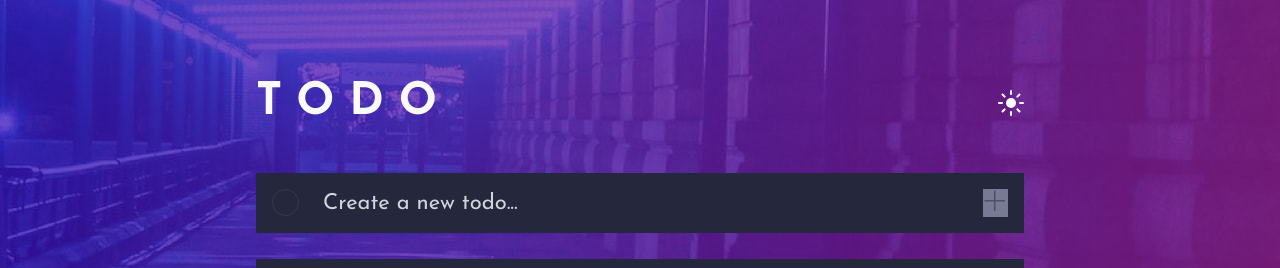
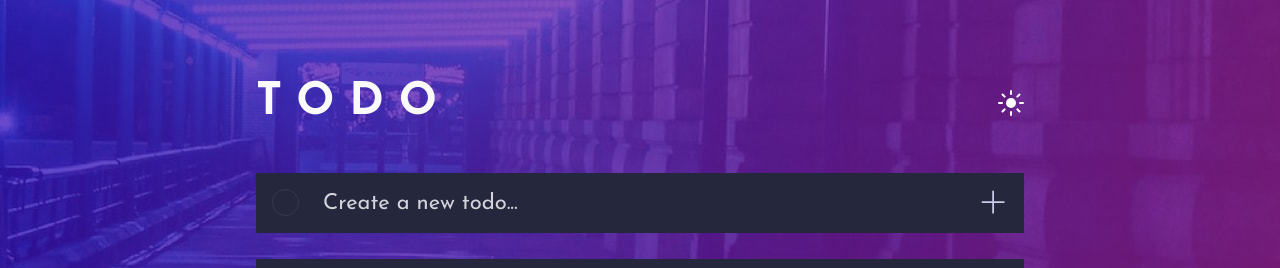
Before and after one commit to olamide234/todo, a React (Create React App) app: page / in a window 1280 px wide. In both pictures the pointer is over the icon 995 px from the left and 201 px from the top of the page. Shown: the top 268 px of the page. Built offline with nearby package versions, Linux system fonts and the light colour scheme.

Commit message:
remodel function svg

```diff
--- a/src/components/NewTodoForm.css
+++ b/src/components/NewTodoForm.css
@@ -41,11 +41,16 @@ form button {
     cursor: pointer;
     border: none;
 }
+.dark4,
+.light4:hover{
+    color: var(--very-dark-grayish-blue2);
+    font-weight: 700;
+}
+.light4{
+    color: var(--dark-grayish-blue1);
+}
 .dark4:hover {
-    background-color: var(--dark-grayish-blue2)
-}
-.light4:hover {
-    background-color: var(--very-light-grayish-blue)
+    color: var(--lighty-grayish-blue);
 }
 form button:focus-visible,
 input:focus-visible {
--- a/src/components/NewTodoForm.js
+++ b/src/components/NewTodoForm.js
@@ -34,7 +34,7 @@ export default class NewTodoForm extends Component {
               value={this.state.task}
               onChange={this.handleChange}
             />
-            <button className={this.props.theme ? "light4" : "dark4"}><VscAdd color="hsl(233, 14%, 35%)" size={25} /></button>
+            <VscAdd className={this.props.theme ? "light4" : "dark4"} size={28} />
           </form>
         </div>
         <div className="todo__newtodo-error">
--- a/src/components/Todo.css
+++ b/src/components/Todo.css
@@ -82,11 +82,15 @@
     margin-left: .5rem;
     cursor: pointer;
 }
+.dark-q,
+.light-q:hover{
+    color: var(--very-dark-grayish-blue2);
+}
+.light-q{
+    color: var(--dark-grayish-blue1);
+}
 .dark-q:hover {
-    background-color: var(--dark-grayish-blue2);
-}
-.light-q:hover {
-    background-color: var(--very-light-grayish-blue);
+    color: var(--lighty-grayish-blue);
 }
 .todo__oneTodo-editing {
     line-height: 25px;
--- a/src/components/Todo.js
+++ b/src/components/Todo.js
@@ -98,14 +98,12 @@ export default class Todo extends Component {
               <MdEdit
                 className={this.props.theme ? "todo__oneTodo-functions__edit light-q" : "todo__oneTodo-functions__edit dark-q"}
                 onClick={this.toggleForm}
-                color="hsl(233, 14%, 35%)"
                 size={25}
               />
             )}
             <MdDelete
               className={this.props.theme ? "todo__oneTodo-functions__delete light-q" : "todo__oneTodo-functions__delete dark-q"}
               onClick={this.handleRemove}
-              color="hsl(233, 14%, 35%)"
               size={25}
             />
           </div>
```
